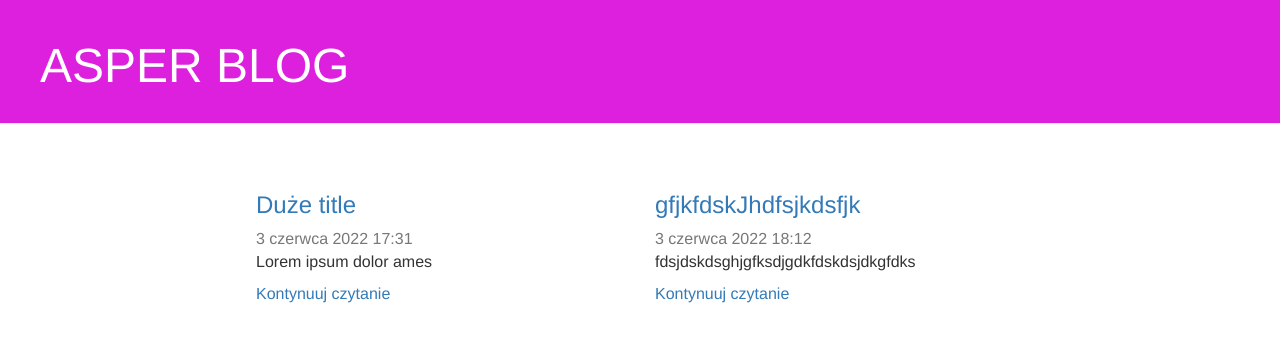
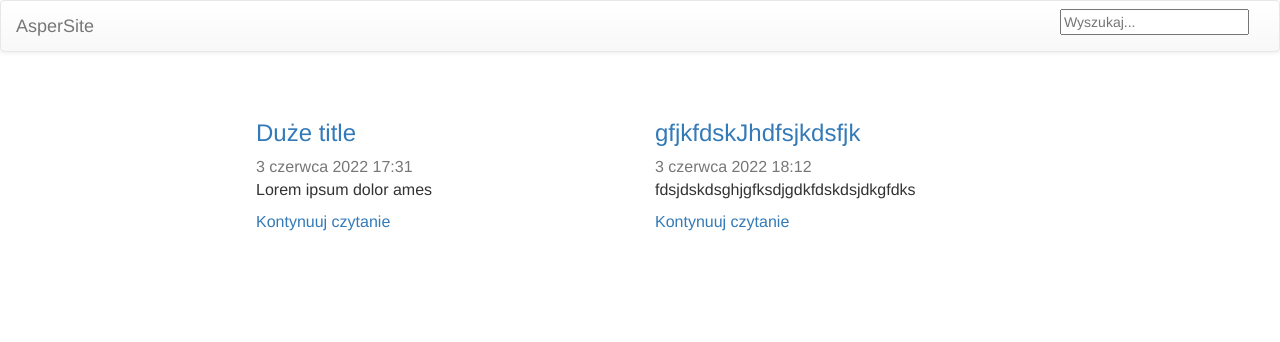
Before and after one commit to The-WildWolf/AsperSite, a Django app: page / in a window 1280 px wide. Shown: the top 342 px of the page. Run offline with Django 4.2, Linux system fonts and the light colour scheme; data comes from the database, SQL or seed files in the repository; some libraries are stand-ins or nearby versions.

Commit message:
Dodano szukanie

```diff
--- a/blog/templates/blog/base.html
+++ b/blog/templates/blog/base.html
@@ -7,13 +7,33 @@
         <link href='//fonts.googleapis.com/css?family=Lobster&subset=latin,latin-ext' rel='stylesheet' type='text/css'>
         <link rel="stylesheet" href="{% static 'css/blog.css' %}">
     </head>
-   <body>
-    <div class="page-header">
-        {% if user.is_authenticated %}
-            <a href="{% url 'post_new' %}" class="top-menu"><span class="glyphicon glyphicon-plus"></span></a>
-        {% endif %}
-        <h1><a href="/">ASPER BLOG</a></h1>
-    </div>
+    <body>
+        <nav class="navbar navbar-default">
+          <div class="container-fluid">
+            <!-- Brand and toggle get grouped for better mobile display -->
+            <div class="navbar-header">
+              <a class="navbar-brand" href="/">AsperSite</a>
+            </div>
+
+            <!-- Collect the nav links, forms, and other content for toggling -->
+            <div class="collapse navbar-collapse" id="bs-example-navbar-collapse-1">
+              <ul class="nav navbar-nav navbar-right">
+                  <li>
+                    <div class="form-group">
+                    <form action="{% url 'search' %}" method="get" class="navbar-form">
+                        <input name="query" type="text" placeholder="Wyszukaj...">
+                    </form>
+                    </div>
+                  </li>
+                  <li>
+                {% if user.is_authenticated %}
+                    <a href="{% url 'post_new' %}"><span class="glyphicon glyphicon-plus"></span></a>
+                {% endif %}
+                  </li>
+              </ul>
+            </div><!-- /.navbar-collapse -->
+          </div><!-- /.container-fluid -->
+        </nav>
         <div class="content container">
             <div class="row">
                 {% block content %}
--- a/blog/urls.py
+++ b/blog/urls.py
@@ -5,4 +5,5 @@ urlpatterns = [
     path('', views.post_list, name='post_list'),
     path('post/<int:pk>/', views.post_detail, name='post_detail'),
     path('post/new/', views.post_new, name='post_new'),
+    path('search', views.search, name="search"),
 ]
--- a/blog/views.py
+++ b/blog/views.py
@@ -26,3 +26,9 @@ def post_new(request):
     else:
         form = PostForm()
     return render(request, 'blog/post_edit.html', {'form': form})
+
+def search(request):
+    query=request.GET['query']
+    allPosts= Post.objects.filter(title__icontains=query)
+    params={'allPosts': allPosts}
+    return render(request, 'blog/search.html', params)
```
Also changed, not shown: blog/templates/blog/search.html (added, +22 -0 lines).
